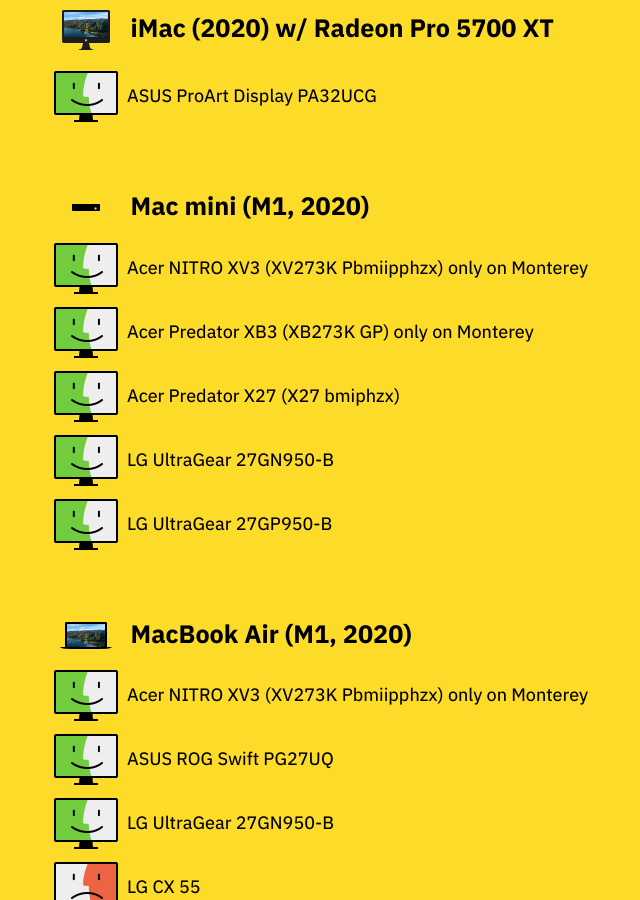
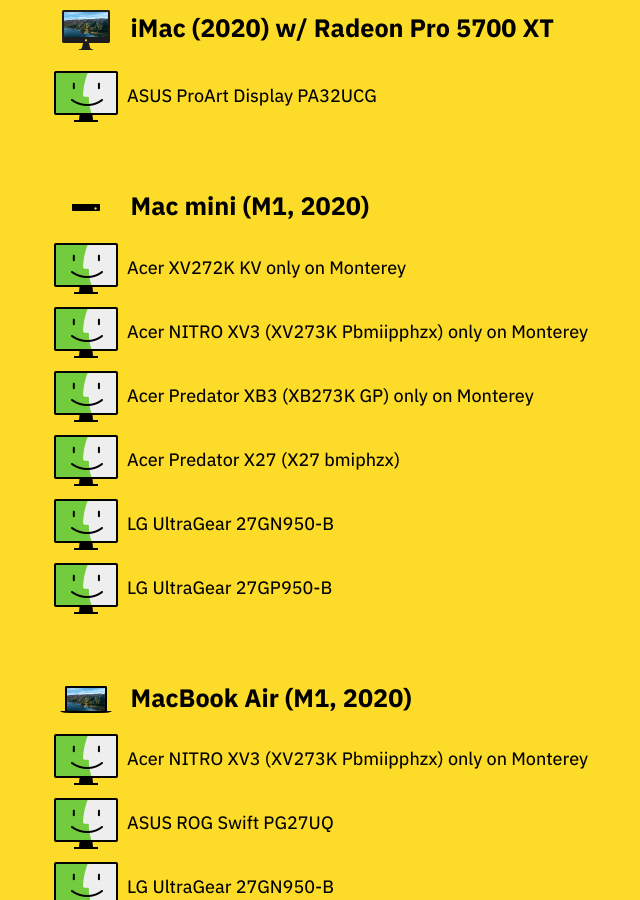
Before and after one commit to tonsky/tonsky.github.io, a Jekyll site: the page built from _posts/2021-02-24-monitors-mac.md, in a window 1280 px wide and 900 px high, scrolled down 2680 px. Shown: the whole window, without its empty margins (315-955 px from the left). Built offline with Jekyll 4.4.1, drawn with Linux system fonts in a browser that asks for light colours.

Commit message:
Acer XV272K KV on M1 Mac Mini

```diff
--- a/_posts/2021-02-24-monitors-mac.md
+++ b/_posts/2021-02-24-monitors-mac.md
@@ -80,6 +80,8 @@
 
 ## <img src="mini_2018.png" height=32> <span>Mac mini (M1, 2020)</span>
 
+<div class="row"><img src="works.png" height=64> <span>Acer XV272K KV only on Monterey</span></div>
+
 <div class="row"><img src="works.png" height=64> <span>Acer NITRO XV3 (XV273K Pbmiipphzx) only on Monterey</span></div>
 
 <div class="row"><img src="works.png" height=64> <span>Acer Predator XB3 (XB273K GP) only on Monterey</span></div>
```
